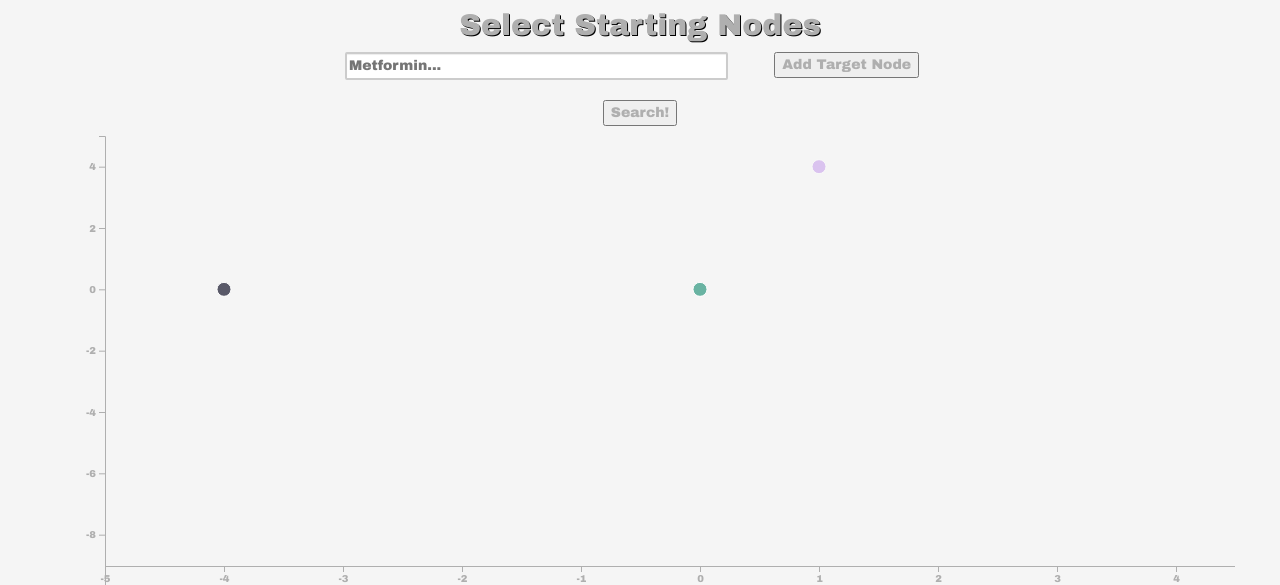
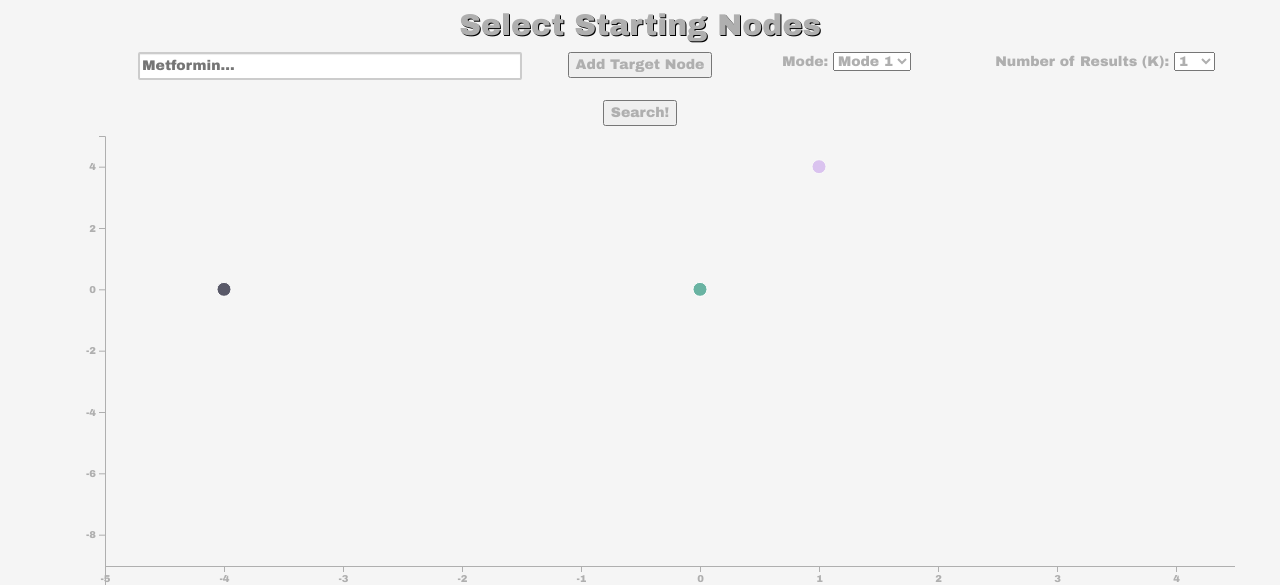
Before and after one commit to ashtonteng/biomedical-graph-visualizer, a Flask app: page /tool2 in a window 1280 px wide. Shown: the part 51-636 px from the top of the page. Run offline with Flask 2, Linux system fonts and the light colour scheme; parts of the project's set-up code (start-up, migrations or seed data) failed here and were passed over; some libraries are stand-ins or nearby versions.

Commit message:
Added selection for k and mode for similarity tool
Also changed table size to 10; fixes #80

```diff
--- a/main.py
+++ b/main.py
@@ -39,8 +39,9 @@ def similarity_search():
         return Response("{'message': 'No targets found'}", status=403, mimetype='application/json')
 
     targets = data["targets"]
-    print(targets)
-    knn = NearestNeighbors(targets, emb_file_path="module/embeddings.emb", n_neighbors=20)
+    mode = data["mode"]
+    k = int(data["k"])
+    knn = NearestNeighbors(targets, emb_file_path="module/embeddings.emb", n_neighbors=k)
     results = knn.save_neighbors()
 
     return jsonify(results)
--- a/templates/tool1.html
+++ b/templates/tool1.html
@@ -172,7 +172,7 @@
 
         table = $('#table-sortable').tableSortable({
             columns: columns,
-            rowsPerPage: 5,
+            rowsPerPage: 10,
             pagination: true,
             searchField: $("#searchField")
         });
--- a/templates/tool2.html
+++ b/templates/tool2.html
@@ -63,14 +63,47 @@
         <h2>Select Starting Nodes</h2>
         <div class="container-fluid">
             <div class="row">
-                <div class="col-sm-3"></div>
+                <div class="col-sm-1"></div>
                 <div class="col-sm-4">
                     <input type="text" placeholder="Metformin..." class="typeahead tt-query" spellcheck="false" id="input_node">
                 </div>
                 <div class="col-sm-2">
                     <input type="button" id="add_target" value="Add Target Node" onclick="add_target_node()">
                 </div>
-                <div class="col-sm-3"></div>
+                <div class="col-sm-2">
+                    <label>Mode:
+                        <select id="input_mode">
+                            <option value="0">Mode 1</option>
+                            <option value="1">Mode 2</option>
+                        </select>
+                    </label>
+                </div>
+                <div class="col-sm-3">
+                    <label>Number of Results (K):
+                        <select id="input_k">
+                            <option value="1">1</option>
+                            <option value="2">2</option>
+                            <option value="3">3</option>
+                            <option value="4">4</option>
+                            <option value="5">5</option>
+                            <option value="6">6</option>
+                            <option value="7">7</option>
+                            <option value="8">8</option>
+                            <option value="9">9</option>
+                            <option value="10">10</option>
+                            <option value="11">11</option>
+                            <option value="12">12</option>
+                            <option value="13">13</option>
+                            <option value="14">14</option>
+                            <option value="15">15</option>
+                            <option value="16">16</option>
+                            <option value="17">17</option>
+                            <option value="18">18</option>
+                            <option value="19">19</option>
+                            <option value="20">20</option>
+                        </select>
+                    </label>
+                </div>
             </div>
         </div>
         <div class="container-fluid" id="input-list"></div>
@@ -110,14 +143,14 @@
         input.value = "";
         let template =
             `
-                <div class="col-sm-3"></div>
+                <div class="col-sm-1"></div>
                 <div class="col-sm-4">
                     <p id="node_${target_node_index}">${entry}</p>
                 </div>
                 <div class="col-sm-2">
                     <input type="button" value="Delete Target Node" onclick="del_target_node(${target_node_index})">
                 </div>
-                <div class="col-sm-3"></div>`;
+                <div class="col-sm-5"></div>`;
 
         let el = document.createElement("div");
         el.setAttribute("id", "input_" + target_node_index);
@@ -168,7 +201,7 @@
 
         table = $('#table-sortable').tableSortable({
             columns: columns,
-            rowsPerPage: 5,
+            rowsPerPage: 10,
             pagination: true,
             searchField: $("#searchField")
         });
@@ -282,7 +315,12 @@
                     updateTable(response);
                 }
             }
-            xhr.send(JSON.stringify({"targets": targets}));
+            let data = {
+                "targets": targets,
+                "mode": document.getElementById("input_mode").value,
+                "k": document.getElementById("input_k").value
+            };
+            xhr.send(JSON.stringify(data));
         }
     }
 
```
